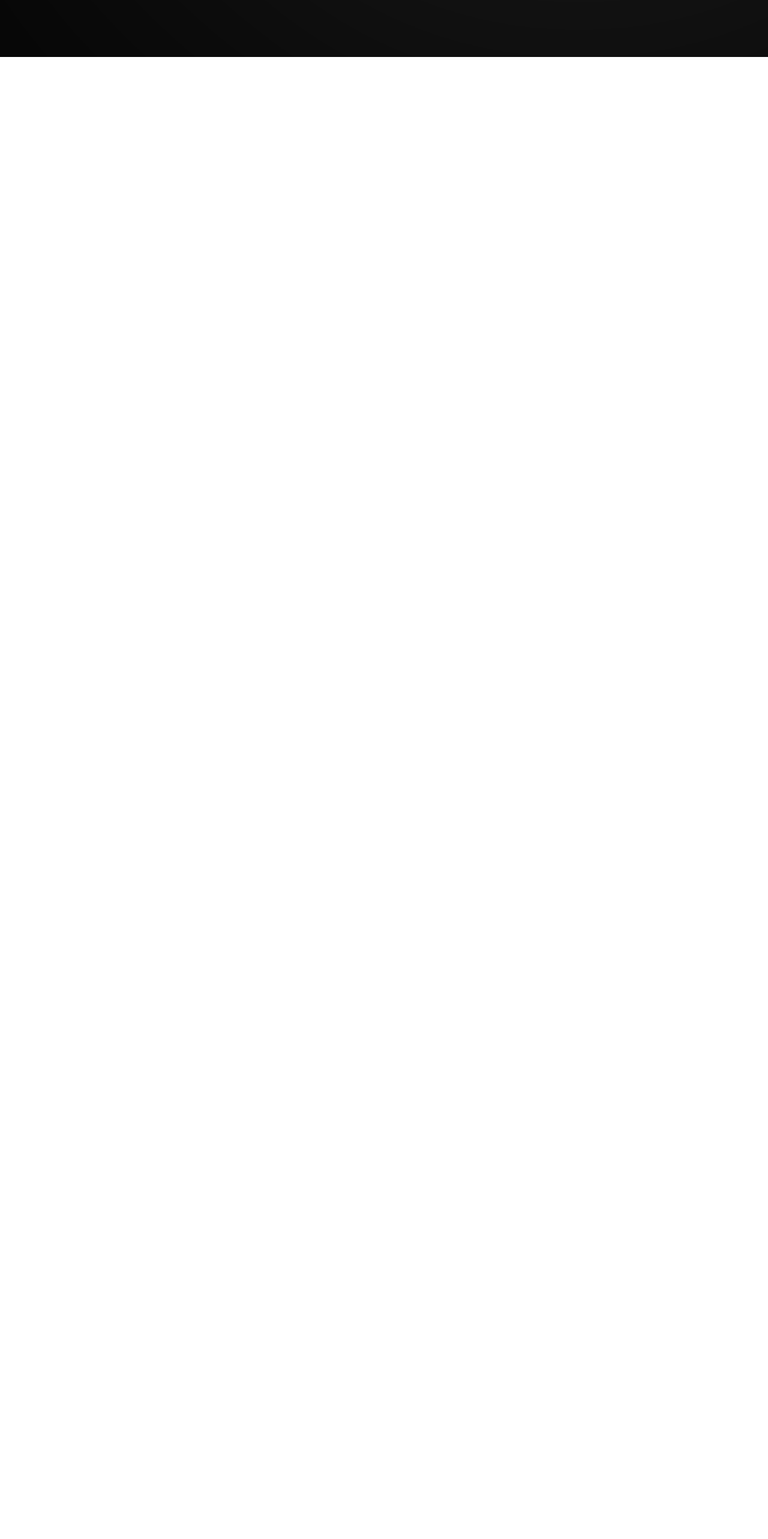
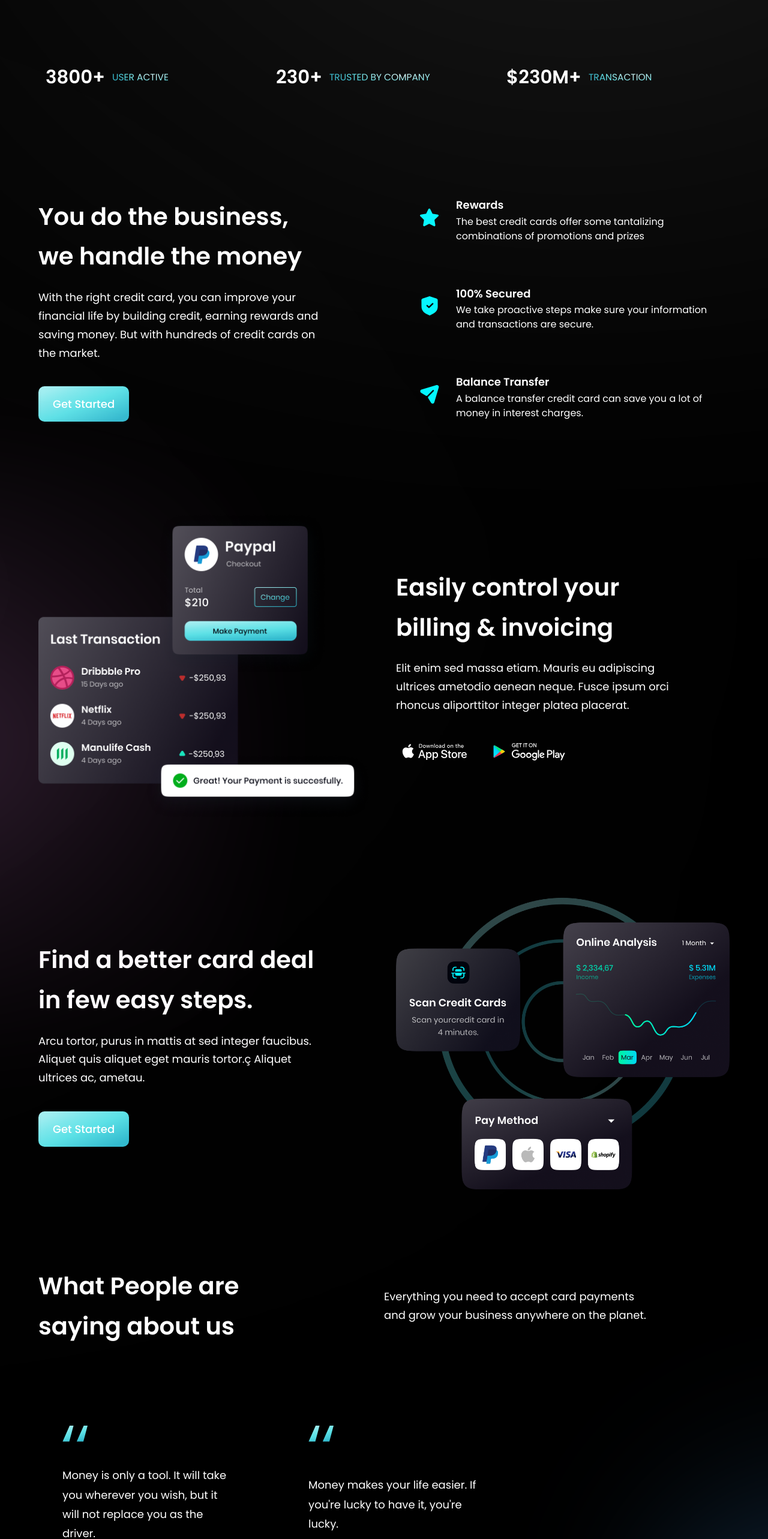
Before and after one commit to samrat-rock/tailwindnext, a Next.js app: page / in a window 1280 px wide. Shown: the part 1014-3580 px from the top of the page at 60% size. Before the commit the page ends 1109 px from the top, so only its background shows below. Built offline with nearby package versions, Linux system fonts and the light colour scheme.

Commit message:
finished working on tailwind project for pratices

```diff
--- a/src/app/Components/Billing.js
+++ b/src/app/Components/Billing.js
@@ -1,10 +1,35 @@
+import Image from 'next/image'
 import React from 'react'
+import { apple, bill, google } from "../assets";
+import styles, { layout } from "../style";
 
 function billing() {
   return (
-    <div>
+    <section id="product" className={layout.sectionReverse}>
+    <div className={layout.sectionImgReverse}>
+      <Image src={bill} alt="billing" className="w-[100%] h-[100%] relative z-[5]" />
+      <div className="absolute z-[3] -left-1/2 top-0 w-[50%] h-[50%] rounded-full white__gradient" />
+      <div className="absolute z-[0] w-[50%] h-[50%] -left-1/2 bottom-0 rounded-full pink__gradient" />
 
     </div>
+
+    <div className={layout.sectionInfo}>
+      <h2 className={styles.heading2}>
+        Easily control your <br className="sm:block hidden" /> billing &
+        invoicing
+      </h2>
+      <p className={`${styles.paragraph} max-w-[470px] mt-5`}>
+        Elit enim sed massa etiam. Mauris eu adipiscing ultrices ametodio
+        aenean neque. Fusce ipsum orci rhoncus aliporttitor integer platea
+        placerat.
+      </p>
+
+      <div className="flex flex-row flex-wrap sm:mt-10 mt-6">
+        <Image src={apple} alt="google_play" className="w-[128.86px] h-[42.05px] object-contain mr-5 cursor-pointer" />
+        <Image src={google} alt="google_play" className="w-[144.17px] h-[43.08px] object-contain cursor-pointer" />
+      </div>
+    </div>
+  </section>
   )
 }
 
--- a/src/app/Components/Business.js
+++ b/src/app/Components/Business.js
@@ -1,11 +1,48 @@
 import React from 'react'
+import styles, { layout } from '../style'
+import Button from './Button'
+import Image from 'next/image'
+import { features } from '../contants/NavLinks'
 
-function business() {
+const FeaturesCard = ({ icon, title, content, index }) => (
+  <div className={`flex flex-row p-6 rounded-[20px] ${index !== features.length - 1 ? "mb-6" : "mb-0"} feature-card`}>
+    <div className={`w-[64px] h-[64px] rounded-full ${styles.flexCenter} bg-dimBlue`}>
+      <Image src={icon} alt="star" className="w-[50%] h-[50%] object-contain" />
+    </div>
+    <div className="flex-1 flex flex-col ml-3">
+      <h4 className="font-poppins font-semibold text-white text-[18px] leading-[23.4px] mb-1">
+        {title}
+      </h4>
+      <p className="font-poppins font-normal text-dimWhite text-[16px] leading-[24px]">
+        {content}
+      </p>
+    </div>
+  </div>
+);
+
+function Business() {
   return (
-    <div>
+    <section id='features' className={layout.section}>
+      <div className={layout.sectionInfo}>
+        <h2 className={styles.heading2}>
+          You do the business, <br className='sm:block hidden' />
+          we handle the money
+        </h2>
+        <p className={`${styles.paragraph} max-w-[470px] mt-5`}>
+          With the right credit card, you can improve your financial life by
+          building credit, earning rewards and saving money. But with hundreds
+          of credit cards on the market.
+        </p>
+        <Button styles="mt-10" />
+      </div>
 
-    </div>
+      <div className={`${layout.sectionImg} flex-col`}>
+        {features.map((feature, index) => (
+          <FeaturesCard key={feature.id} {...feature} index={index} />
+        ))}
+      </div>
+    </section>
   )
 }
 
-export default business
+export default Business  // ✅ Fixed component name
--- a/src/app/Components/Button.js
+++ b/src/app/Components/Button.js
@@ -1,10 +1,10 @@
 import React from 'react'
 
-function button() {
+function button({styles}) {
   return (
-    <div>
-
-    </div>
+    <button type="button" className={`py-4 px-6 font-poppins font-medium text-[18px] text-primary bg-blue-gradient rounded-[10px] outline-none ${styles}`}>
+    Get Started
+  </button>
   )
 }
 
--- a/src/app/Components/CardDeals.js
+++ b/src/app/Components/CardDeals.js
@@ -1,10 +1,29 @@
+import Image from "next/image";
+import { card } from "../assets";
+import styles, { layout } from "../style";
+import Button from "./Button";
 import React from 'react'
 
 function carddeals() {
   return (
-    <div>
+    <section className={layout.section}>
+    <div className={layout.sectionInfo}>
+      <h2 className={styles.heading2}>
+        Find a better card deal <br className="sm:block hidden" /> in few easy
+        steps.
+      </h2>
+      <p className={`${styles.paragraph} max-w-[470px] mt-5`}>
+        Arcu tortor, purus in mattis at sed integer faucibus. Aliquet quis
+        aliquet eget mauris tortor.ç Aliquet ultrices ac, ametau.
+      </p>
 
+      <Button styles={`mt-10`} />
     </div>
+
+    <div className={layout.sectionImg}>
+      <Image src={card} alt="billing" className="w-[100%] h-[100%]" />
+    </div>
+  </section>
   )
 }
 
--- a/src/app/Components/Clients.js
+++ b/src/app/Components/Clients.js
@@ -1,11 +1,22 @@
+import { clients } from '../contants/NavLinks'
+import styles from '../style'
 import React from 'react'
+import Image from 'next/image'
 
-function clients() {
+function client() {
   return (
-    <div>
+    <section className={`${styles.flexCenter} my-4`}>
+      <div className={`${styles.flexCenter} flex-wrap w-full`}>
+        {clients.map((client)=>(
+          <div key={client.id} className={`flex-1 ${styles.flexCenter} sm:min-w-[192px] min-w-[120px]`}>
+            <Image src={client.logo} alt='client' className='sm:w-[192px] w-[100px] object-contain'/>
 
-    </div>
+          </div>
+        ))}
+      </div>
+
+    </section>
   )
 }
 
-export default clients
+export default client
--- a/src/app/Components/Cta.js
+++ b/src/app/Components/Cta.js
@@ -1,10 +1,23 @@
+import styles from "../style";
+import Button from "./Button";
+
 import React from 'react'
 
 function cta() {
   return (
-    <div>
+    <section className={`${styles.flexCenter} ${styles.marginY} ${styles.padding} sm:flex-row flex-col bg-black-gradient-2 rounded-[20px] box-shadow`}>
+    <div className="flex-1 flex flex-col">
+      <h2 className={styles.heading2}>Let’s try our service now!</h2>
+      <p className={`${styles.paragraph} max-w-[470px] mt-5`}>
+        Everything you need to accept card payments and grow your business
+        anywhere on the planet.
+      </p>
+    </div>
 
+    <div className={`${styles.flexCenter} sm:ml-10 ml-0 sm:mt-0 mt-10`}>
+      <Button />
     </div>
+  </section>
   )
 }
 
--- a/src/app/Components/FeedBackcard.js
+++ b/src/app/Components/FeedBackcard.js
@@ -1,14 +1,15 @@
+import Image from "next/image";
 import { quotes } from "../assets";
 
 const FeedbackCard = ({ content, name, title, img }) => (
   <div className="flex justify-between flex-col px-10 py-12 rounded-[20px]  max-w-[370px] md:mr-10 sm:mr-5 mr-0 my-5 feedback-card">
-    <img src={quotes} alt="double_quotes" className="w-[42.6px] h-[27.6px] object-contain" />
+    <Image src={quotes} alt="double_quotes" className="w-[42.6px] h-[27.6px] object-contain" />
     <p className="font-poppins font-normal text-[18px] leading-[32.4px] text-white my-10">
       {content}
     </p>
 
     <div className="flex flex-row">
-      <img src={img} alt={name} className="w-[48px] h-[48px] rounded-full" />
+      <Image src={img} alt={name} className="w-[48px] h-[48px] rounded-full" />
       <div className="flex flex-col ml-4">
         <h4 className="font-poppins font-semibold text-[20px] leading-[32px] text-white">
           {name}
--- a/src/app/Components/Footer.js
+++ b/src/app/Components/Footer.js
@@ -1,10 +1,68 @@
+import styles from "../style";
+import { logo } from "../assets";
+import { footerLinks, socialMedia } from "../contants/NavLinks";
+
 import React from 'react'
+import Image from "next/image";
 
 function footer() {
   return (
-    <div>
+    <section className={`${styles.flexCenter} ${styles.paddingY} flex-col`}>
+    <div className={`${styles.flexStart} md:flex-row flex-col mb-8 w-full`}>
+      <div className="flex-[1] flex flex-col justify-start mr-10">
+        <Image
+          src={logo}
+          alt="hoobank"
+          className="w-[266px] h-[72.14px] object-contain"
+        />
+        <p className={`${styles.paragraph} mt-4 max-w-[312px]`}>
+          A new way to make the payments easy, reliable and secure.
+        </p>
+      </div>
 
+      <div className="flex-[1.5] w-full flex flex-row justify-between flex-wrap md:mt-0 mt-10">
+        {footerLinks.map((footerlink) => (
+          <div key={footerlink.title} className={`flex flex-col ss:my-0 my-4 min-w-[150px]`}>
+            <h4 className="font-poppins font-medium text-[18px] leading-[27px] text-white">
+              {footerlink.title}
+            </h4>
+            <ul className="list-none mt-4">
+              {footerlink.links.map((link, index) => (
+                <li
+                  key={link.name}
+                  className={`font-poppins font-normal text-[16px] leading-[24px] text-dmWhite cursor-pointer text-dmwhite hover:text-blue-400 ${
+                    index !== footerlink.links.length - 1 ? "mb-4" : "mb-0"
+                  }`}
+                >
+                  {link.name}
+                </li>
+              ))}
+            </ul>
+          </div>
+        ))}
+      </div>
     </div>
+
+    <div className="w-full flex justify-between items-center md:flex-row flex-col pt-6 border-t-[1px] border-t-[#3F3E45]">
+      <p className="font-poppins font-normal text-center text-[18px] leading-[27px] text-white">
+        Copyright Ⓒ 2022 HooBank. All Rights Reserved.
+      </p>
+
+      <div className="flex flex-row md:mt-0 mt-6">
+        {socialMedia.map((social, index) => (
+          <Image
+            key={social.id}
+            src={social.icon}
+            alt={social.id}
+            className={`w-[21px] h-[21px] object-contain cursor-pointer ${
+              index !== socialMedia.length - 1 ? "mr-6" : "mr-0"
+            }`}
+            onClick={() => window.open(social.link)}
+          />
+        ))}
+      </div>
+    </div>
+  </section>
   )
 }
 
--- a/src/app/Components/Stats.js
+++ b/src/app/Components/Stats.js
@@ -1,11 +1,22 @@
+import styles from '../style'
 import React from 'react'
+import { stats } from '../contants/NavLinks'
 
-function stats() {
+function stat() {
   return (
-    <div>
-
-    </div>
+    <section className={`${styles.flexCenter} flex-row flex-wrap sm:mb-20 mb-6`}>
+    {stats.map((stat) => (
+      <div key={stat.id} className={`flex-1 flex justify-start items-center flex-row m-3`} >
+        <h4 className="font-poppins font-semibold xs:text-[40.89px] text-[30.89px] xs:leading-[53.16px] leading-[43.16px] text-white">
+          {stat.value}
+        </h4>
+        <p className="font-poppins font-normal xs:text-[20.45px] text-[15.45px] xs:leading-[26.58px] leading-[21.58px] text-gradient uppercase ml-3">
+          {stat.title}
+        </p>
+      </div>
+    ))}
+  </section>
   )
 }
 
-export default stats
+export default stat
--- a/src/app/Components/Testominal.js
+++ b/src/app/Components/Testominal.js
@@ -1,10 +1,29 @@
+import { feedback } from "../contants/NavLinks";
+import styles from "../style";
+import FeedbackCard from "./FeedBackcard";
 import React from 'react'
 
 function testominal() {
   return (
-    <div>
+    <section id="clients" className={`${styles.paddingY} ${styles.flexCenter} flex-col relative `}>
+    <div className="absolute z-[0] w-[60%] h-[60%] -right-[50%] rounded-full blue__gradient bottom-40" />
 
+    <div className="w-full flex justify-between items-center md:flex-row flex-col sm:mb-16 mb-6 relative z-[1]">
+      <h2 className={styles.heading2}>
+        What People are <br className="sm:block hidden" /> saying about us
+      </h2>
+      <div className="w-full md:mt-0 mt-6">
+        <p className={`${styles.paragraph} text-left max-w-[450px]`}>
+          Everything you need to accept card payments and grow your business
+          anywhere on the planet.
+        </p>
+      </div>
     </div>
+
+    <div className="flex flex-wrap sm:justify-start justify-center w-full feedback-container relative z-[1]">
+      {feedback.map((card) => <FeedbackCard key={card.id} {...card} />)}
+    </div>
+  </section>
   )
 }
 
```
